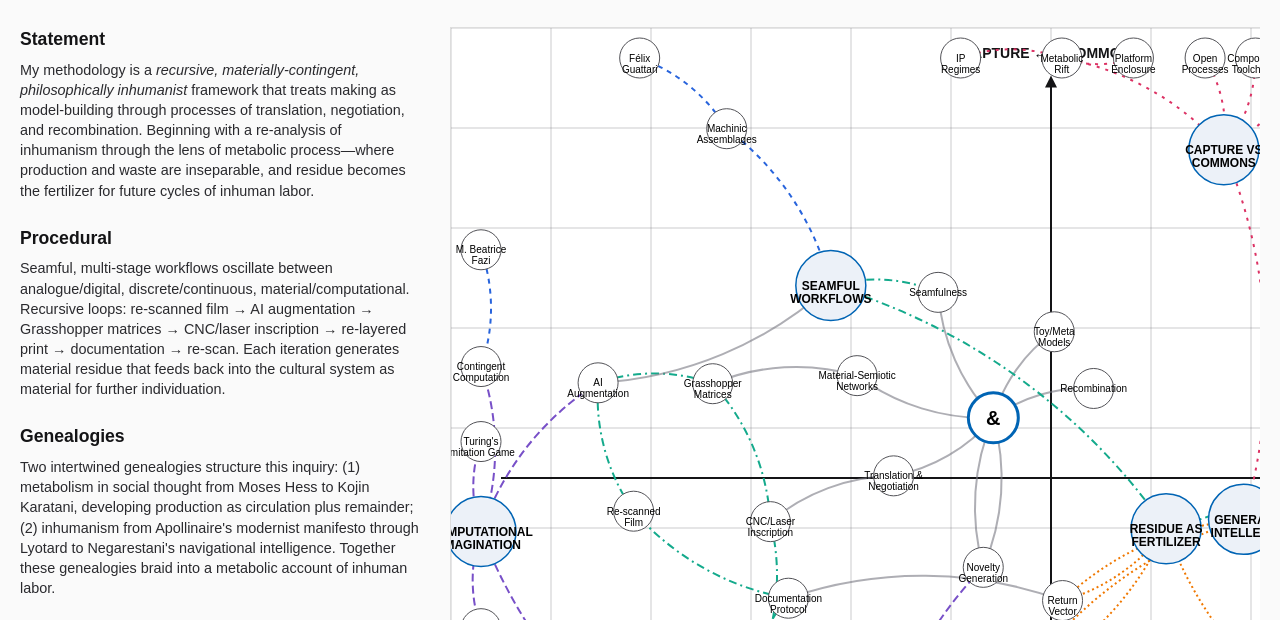
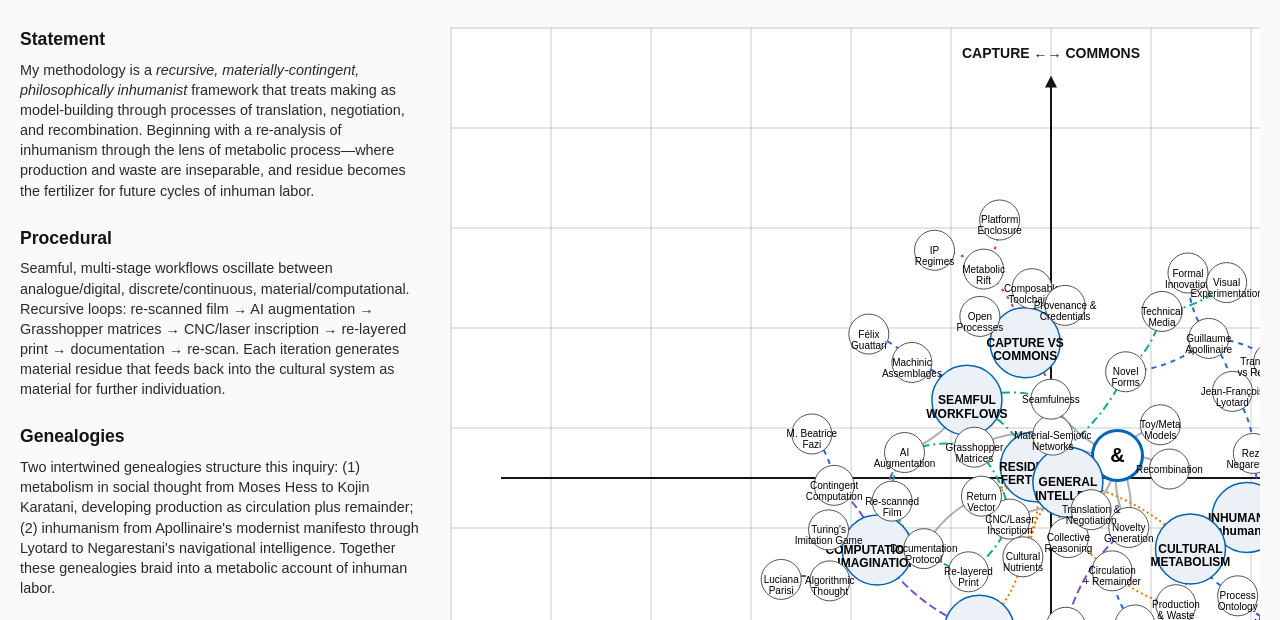
Before and after one commit to hughsdstudio/methodology, a plain HTML site: page index.html in a window 1280 px wide. Shown: the part 124-744 px from the top of the page. Drawn offline with nearby package versions, Linux system fonts and the light colour scheme.

Commit message:
Update index.html

```diff
--- a/index.html
+++ b/index.html
@@ -562,12 +562,14 @@
             .attr("y", 30)
             .text("CAPTURE ←→ COMMONS");
 
-        // Create force simulation with tighter spacing
+        // Create force simulation with very tight clustering
         const simulation = d3.forceSimulation(data.nodes)
-            .force("link", d3.forceLink(data.links).id(d => d.id).distance(80))  // Reduced from 120
-            .force("charge", d3.forceManyBody().strength(-400))  // Reduced from -800
+            .force("link", d3.forceLink(data.links).id(d => d.id).distance(45))  // Much shorter links
+            .force("charge", d3.forceManyBody().strength(-150))  // Much weaker repulsion
             .force("center", d3.forceCenter(width / 2, height / 2))
-            .force("collision", d3.forceCollide().radius(25));  // Reduced from 40
+            .force("collision", d3.forceCollide().radius(18))  // Closer collision detection
+            .force("x", d3.forceX(width / 2).strength(0.1))  // Pull toward center X
+            .force("y", d3.forceY(height / 2).strength(0.1));  // Pull toward center Y
 
         // Add links to main group
         const link = mainGroup.append("g")
```
